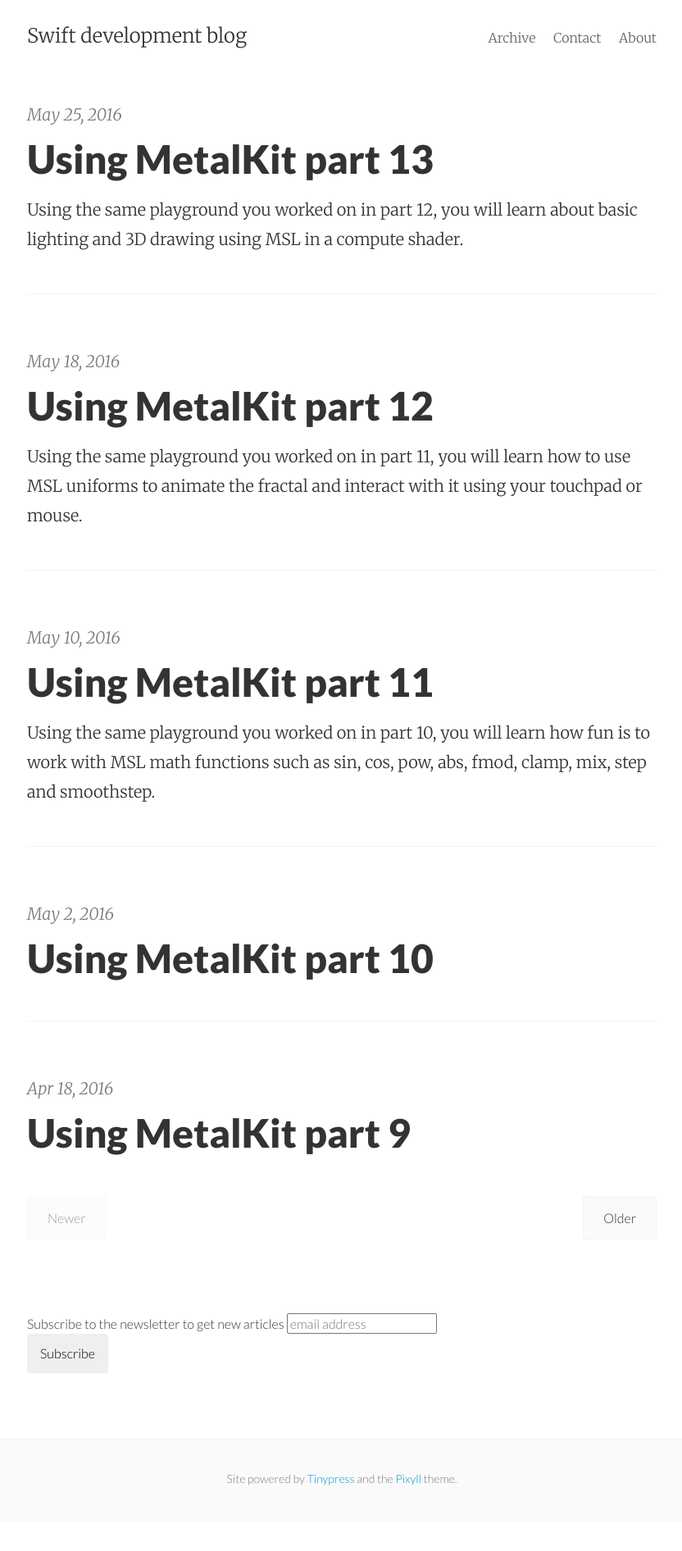
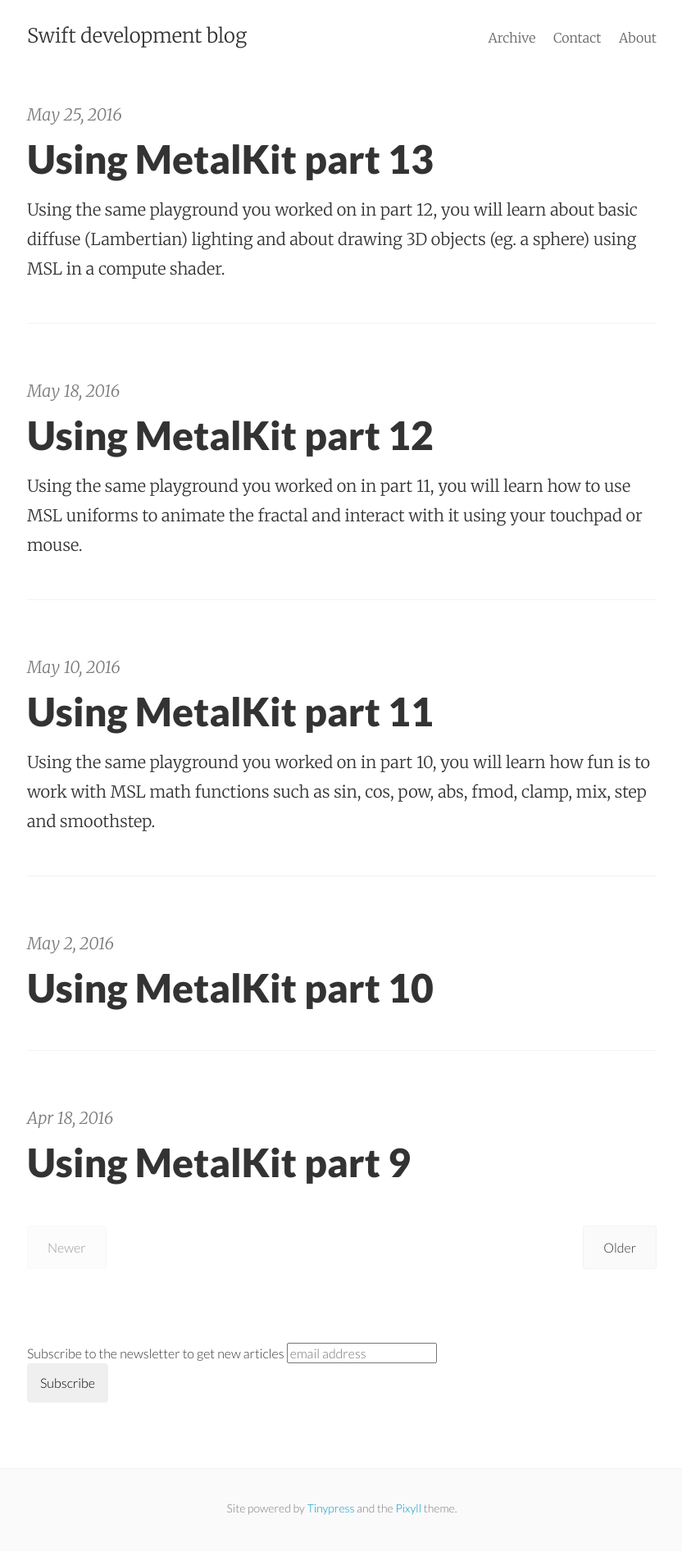
Before and after one commit to mhorga/mhorga.github.io, a Jekyll site: the page built from index.html, in a window 1280 px wide. Shown: the whole page at 82% size, without its empty margins (223-1055 px from the left). Built offline with Jekyll 4.4.1, drawn with Linux system fonts in a browser that asks for light colours; the list of posts is cut into pages by our own code; comment, search, counter and statistics services are not loaded; before the commit the page ends 1856 px from its top, so only the background shows below that.

Commit message:
Post update: Using MetalKit part 13

```diff
--- a/_posts/2016-05-25-using-metalkit-part-13.markdown
+++ b/_posts/2016-05-25-using-metalkit-part-13.markdown
@@ -1,7 +1,7 @@
 ---
 published: true
 title: Using MetalKit part 13
-summary: Using the same playground you worked on in part 12, you will learn about basic lighting and 3D drawing using MSL in a compute shader.
+summary: Using the same playground you worked on in part 12, you will learn about basic diffuse (Lambertian) lighting and about drawing 3D objects (eg. a sphere) using MSL in a compute shader.
 layout: post
 ---
 Let's pick up where we left off in [Part 12](http://mhorga.org/2016/05/18/using-metalkit-part-12.html). Using the same playground we worked on last time, we will learn about lighting and `3D` objects today. Remember the sun eclipse we worked on a couple of weeks ago? It's back! Well, we are going to remove the sun and just focus on the planet this time.
```
